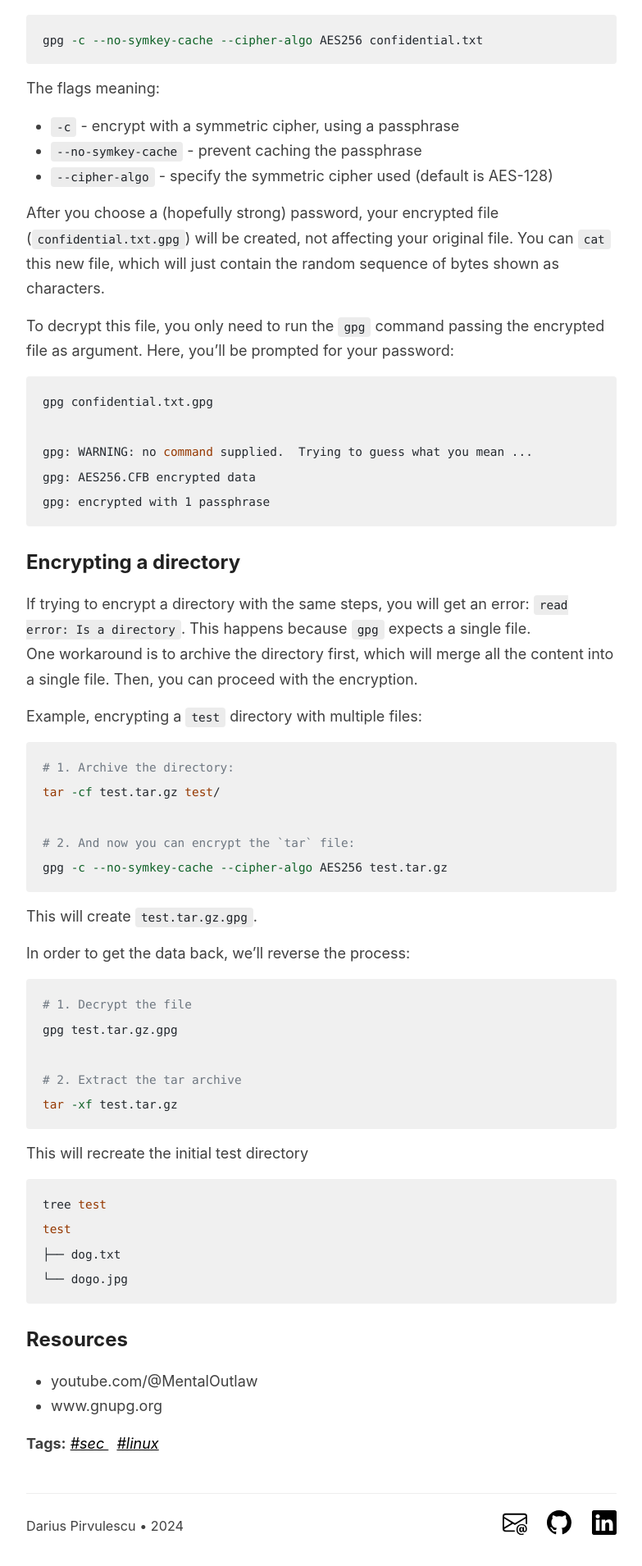
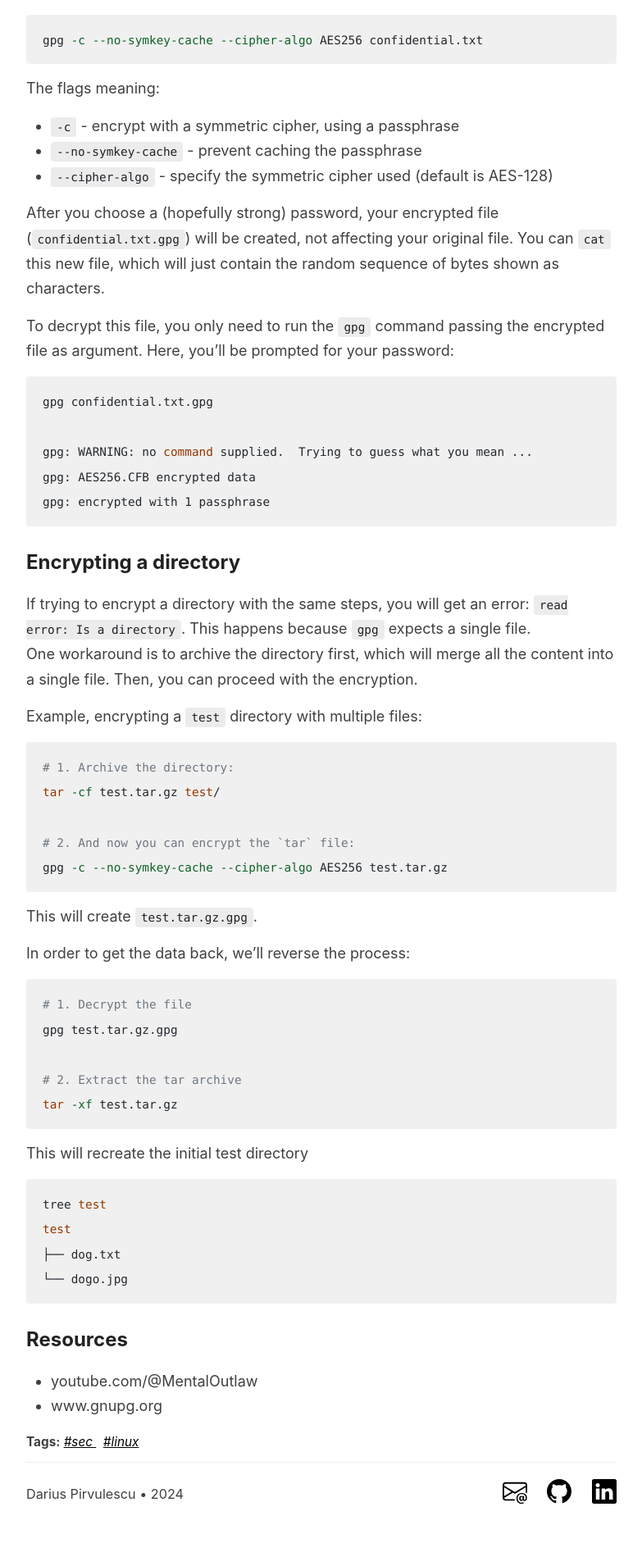
Before and after one commit to panacotar/blog, a Jekyll site: the page built from _posts/2023-10-21-encrypt-your-files-for-cloud-storage.md, in a window 1280 px wide. Shown: the part 881-2791 px from the top of the page at 82% size, without its empty margins (106-889 px from the left). Built offline with Jekyll 4.4.1, drawn with Linux system fonts in a browser that asks for light colours; after the commit the page ends 2753 px from its top, so only the background shows below that.

Commit message:
Minor style changes

```diff
--- a/assets/style.scss
+++ b/assets/style.scss
@@ -376,7 +376,7 @@ nav {
 }
 
 .wrapper-main {
-  padding-bottom: 134px;
+  padding-bottom: 100px;
 }
 
 .wrapper-footer {
@@ -486,6 +486,7 @@ footer {
 
   list-style: none;
   padding: 0;
+  margin-bottom: 0;
 
   @include tablet {
     grid-auto-flow: column;
@@ -504,6 +505,10 @@ footer {
 
 .tag-text {
   font-style: italic;
+}
+
+.post-tags {
+  font-size: 0.85em;
 }
 
 //
```
